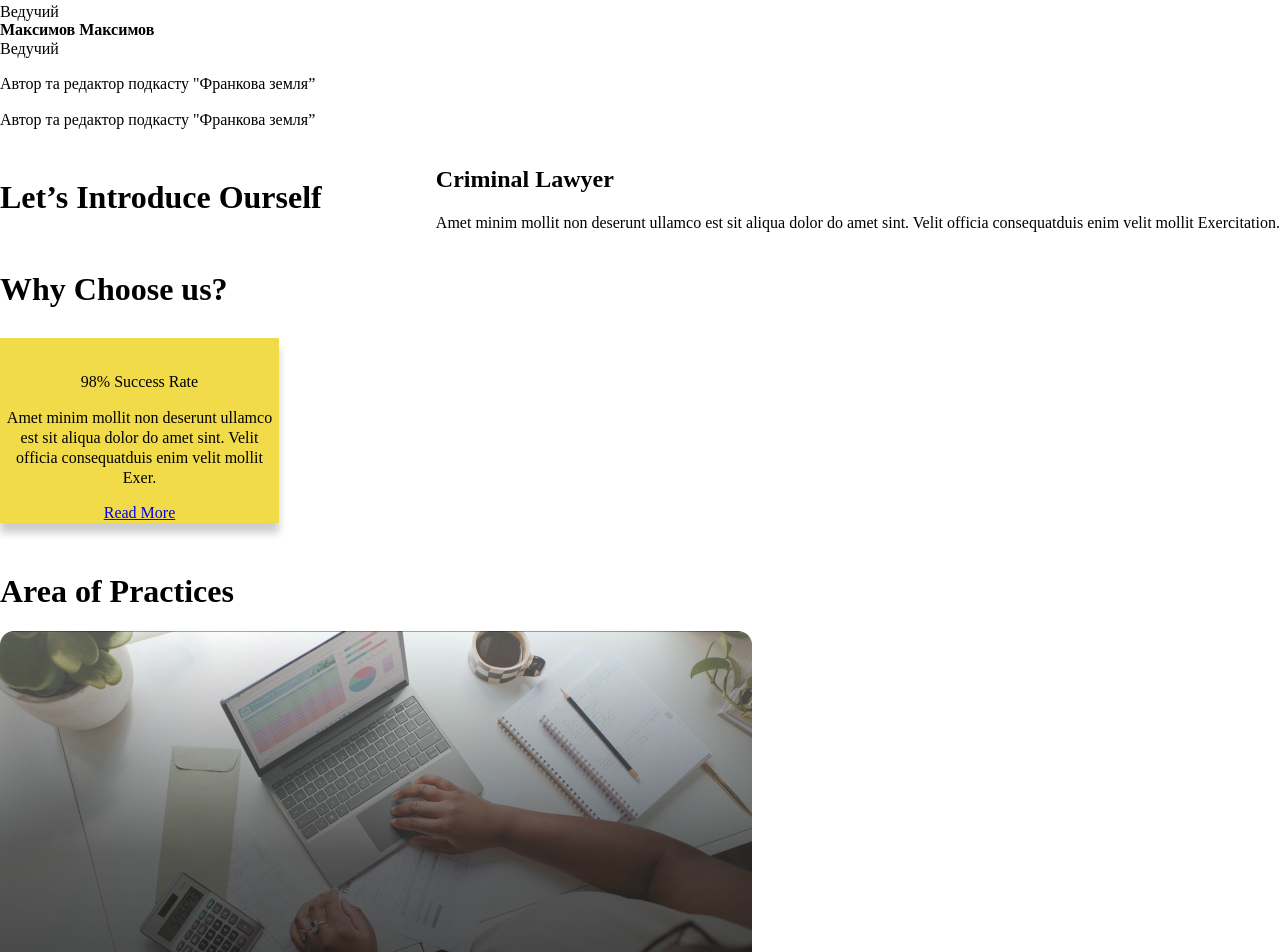
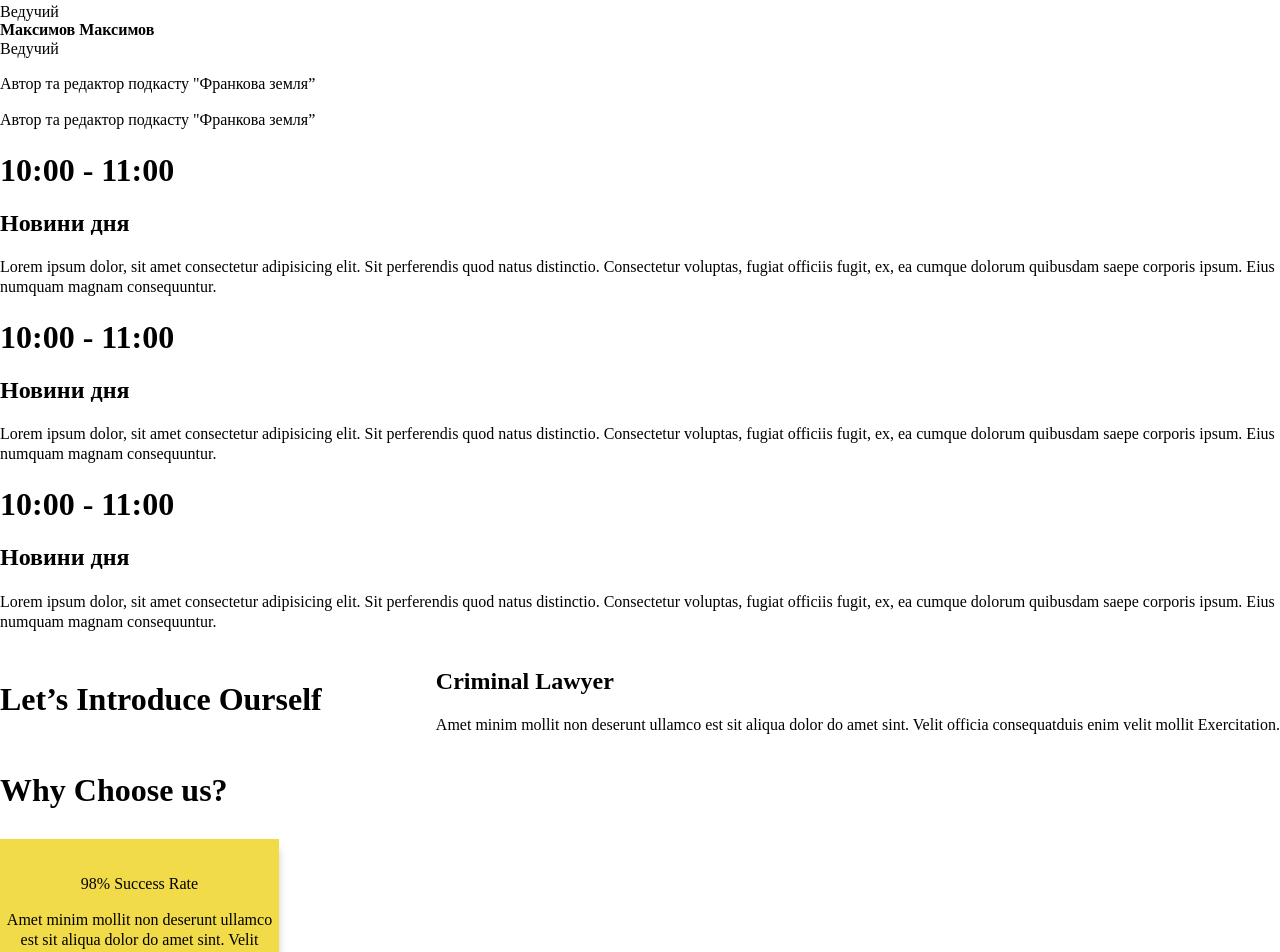
Before and after one commit to OlegikSSoN/IGSTUDIO, a plain HTML site: page index.html in a window 1280 px wide. Shown: the part 1124-2076 px from the top of the page. Drawn offline with Linux system fonts and the light colour scheme.

Commit message:
Update index.html

```diff
--- a/index.html
+++ b/index.html
@@ -63,6 +63,47 @@
                 <p>Автор та редактор подкасту "Франкова земля”</p>
               </div></span>
         </div>
+
+          <div className="our">
+        <div className="main">
+          <div className="main_text">
+            <h1 className="title2">10:00 - 11:00</h1>
+          </div>
+          <div className="vl"></div>
+          <div className="title">
+            <h2>Новини дня</h2>
+            <p className="card__body">
+              Lorem ipsum dolor, sit amet consectetur adipisicing elit. Sit perferendis quod natus distinctio. Consectetur voluptas, fugiat officiis fugit, ex, ea cumque dolorum quibusdam saepe corporis ipsum. Eius numquam magnam consequuntur.
+            </p>
+          </div>
+        </div>
+        <div className="vl2"></div>
+        <div className="main">
+          <div className="main_text">
+            <h1 className="title2">10:00 - 11:00</h1>
+          </div>
+          <div className="vl"></div>
+          <div className="title">
+            <h2>Новини дня</h2>
+            <p className="card__body">
+              Lorem ipsum dolor, sit amet consectetur adipisicing elit. Sit perferendis quod natus distinctio. Consectetur voluptas, fugiat officiis fugit, ex, ea cumque dolorum quibusdam saepe corporis ipsum. Eius numquam magnam consequuntur.
+            </p>
+          </div>
+        </div>
+        <div className="vl2"></div>
+        <div className="main">
+          <div className="main_text">
+            <h1 className="title2">10:00 - 11:00</h1>
+          </div>
+          <div className="vl"></div>
+          <div className="title">
+            <h2>Новини дня</h2>
+            <p className="card__body">
+              Lorem ipsum dolor, sit amet consectetur adipisicing elit. Sit perferendis quod natus distinctio. Consectetur voluptas, fugiat officiis fugit, ex, ea cumque dolorum quibusdam saepe corporis ipsum. Eius numquam magnam consequuntur.
+            </p>
+          </div>
+        </div>
+      </div>
 
 
     <section></section>
```
